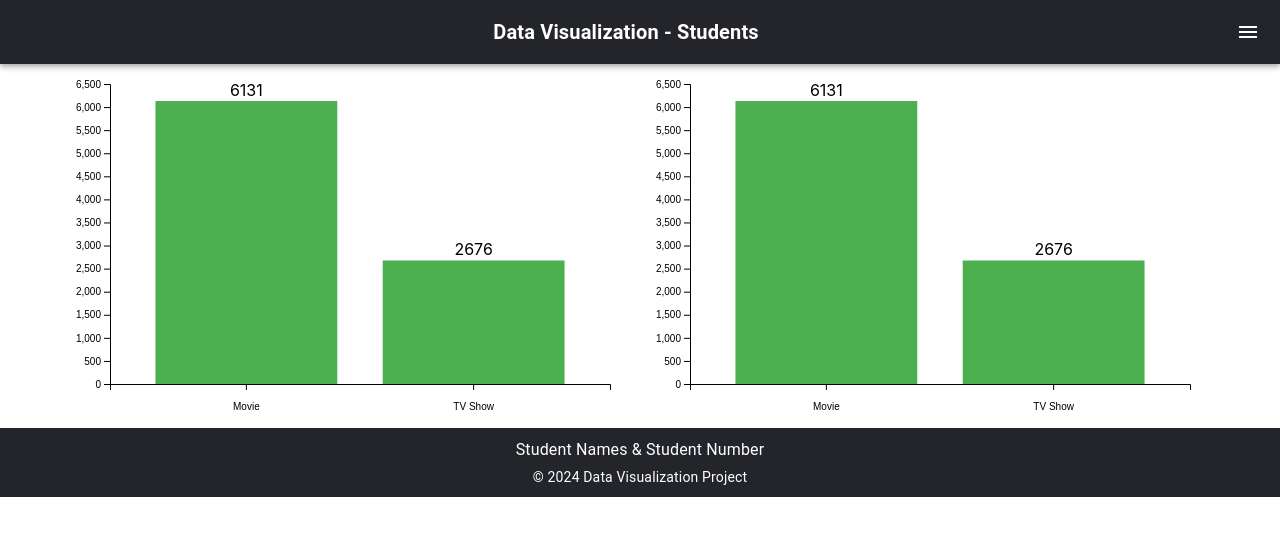
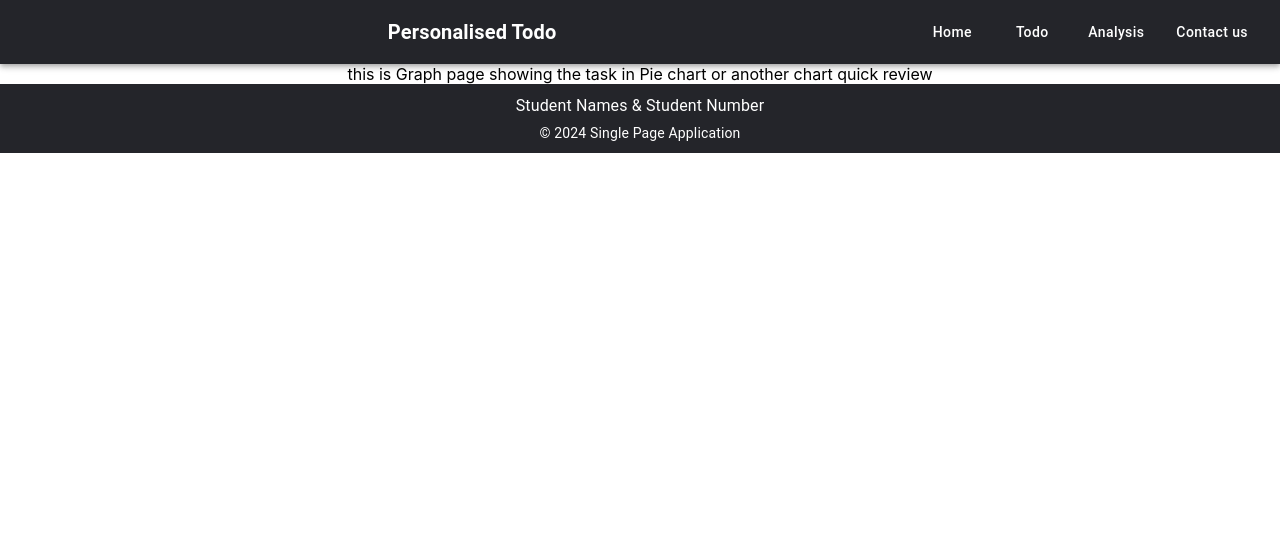
Before and after one commit to kiran-21/SinglePageApplication, a React (Create React App) app: page /graphs in a window 1280 px wide. Shown: the top 536 px of the page. Built offline with nearby package versions, Linux system fonts and the light colour scheme.

Commit message:
page setup

```diff
--- a/src/App.js
+++ b/src/App.js
@@ -1,7 +1,10 @@
 import './App.css';
 import Header from './components/Header';
 import Footer from './components/Footer';
-import Page from './pages/Page';
+import Graphs from './pages/Graphs';
+import Home from './pages/Home';
+import Todo from './pages/Todo';
+import ContactUs from './pages/ContactUs';
 import { BrowserRouter as Router, Routes, Route } from "react-router-dom";
 
 function App() {
@@ -10,9 +13,10 @@ function App() {
       <Router>
       <Header />
       <Routes>
-        <Route path="/" element={<h1>Home</h1>} />
-        <Route path="/graphs" element={<Page />} />
-        <Route path="/about" element={<h1>About Us</h1>} />
+        <Route path="/" element={<Home/>} />
+        <Route path="/todo" element={<Todo/>}/>
+        <Route path="/graphs" element={<Graphs/>}/>
+        <Route path="/contact" element={<ContactUs/>}/>
       </Routes>
       <Footer />
     </Router>
--- a/src/components/Footer.jsx
+++ b/src/components/Footer.jsx
@@ -15,7 +15,7 @@ const Footer = () => {
     >
       <Typography variant="body1">Student Names & Student Number</Typography>
       <Typography variant="body2" sx={{ marginTop: "5px" }}>
-        © 2024 Data Visualization Project
+        © 2024 Single Page Application
       </Typography>
     </Box>
   );
--- a/src/components/Header.jsx
+++ b/src/components/Header.jsx
@@ -1,31 +1,13 @@
 import { Link } from "react-router-dom";
-import React, { useState } from "react";
+import React from "react";
 import AppBar from "@mui/material/AppBar";
 import Toolbar from "@mui/material/Toolbar";
 import Typography from "@mui/material/Typography";
-import IconButton from "@mui/material/IconButton";
-import MenuIcon from "@mui/icons-material/Menu";
-import Drawer from "@mui/material/Drawer";
-import List from "@mui/material/List";
-import ListItem from "@mui/material/ListItem";
-import ListItemText from "@mui/material/ListItemText";
-import Divider from "@mui/material/Divider";
+import Button from "@mui/material/Button";
+import Box from "@mui/material/Box";
 
 const Header = () => {
-  const [drawerOpen, setDrawerOpen] = useState(false);
-
-  const toggleDrawer = (open) => (event) => {
-    if (
-      event.type === "keydown" &&
-      (event.key === "Tab" || event.key === "Shift")
-    ) {
-      return;
-    }
-    setDrawerOpen(open);
-  };
-
   return (
-    <>
     <AppBar position="static" style={{ backgroundColor: "#24252a" }}>
       <Toolbar>
         <Typography
@@ -33,39 +15,39 @@ const Header = () => {
           component="div"
           sx={{ flexGrow: 1, fontWeight: "bold" }}
         >
-            Data Visualization - Students
+          Personalised Todo
         </Typography>
-          <IconButton
-            edge="end"
-            color="inherit"
-            aria-label="menu"
-            onClick={toggleDrawer(true)}
+        <Box sx={{ display: "flex", gap: 2 }}>
+          <Button
+            component={Link}
+            to="/"
+            sx={{ color: "white", textTransform: "none" }}
           >
-            <MenuIcon />
-          </IconButton>
+            Home
+          </Button>
+          <Button
+            component={Link}
+            to="/todo"
+            sx={{ color: "white", textTransform: "none" }}
+          >
+            Todo
+          </Button>
+          <Button
+            component={Link}
+            to="/graphs"
+            sx={{color: "white", textTransform: "none"}}>
+              Analysis
+          </Button>
+          <Button
+            component={Link}
+            to="/contact"
+            sx={{ color: "white", textTransform: "none" }}
+          >
+            Contact us
+          </Button>
+        </Box>
       </Toolbar>
     </AppBar>
-
-      <Drawer anchor="right" open={drawerOpen} onClose={toggleDrawer(false)}>
-        <List sx={{ width: 250 }}>
-          <ListItem>
-            <Typography variant="h6" sx={{ fontWeight: "bold" }}>
-              Navigation
-            </Typography>
-          </ListItem>
-          <Divider />
-          <ListItem button component={Link} to="/" onClick={toggleDrawer(false)}>
-            <ListItemText  color="inherit" primary="Home" />
-          </ListItem>
-          <ListItem button component={Link} to="/graphs" onClick={toggleDrawer(false)}>
-            <ListItemText color="inherit" primary="Graphs" />
-          </ListItem>
-          <ListItem button component={Link} to="/about" onClick={toggleDrawer(false)}>
-            <ListItemText color="inherit" primary="About" />
-          </ListItem>
-        </List>
-      </Drawer>
-    </>
   );
 };
 
--- /dev/null
+++ b/src/pages/ContactUs.jsx
@@ -0,0 +1,11 @@
+import React from "react";
+
+const ContactUs = ()=>{
+
+    return(
+        <div>
+            This is ContactUs page,
+        </div>
+    )
+}
+export default ContactUs;
--- /dev/null
+++ b/src/pages/Graphs.jsx
@@ -0,0 +1,10 @@
+import React from "react";
+
+const Graphs =()=>{
+    return(
+        <div>
+            this is Graph page showing the task in Pie chart or another chart quick review
+        </div>
+    )
+}
+export default Graphs;
--- /dev/null
+++ b/src/pages/Home.jsx
@@ -0,0 +1,10 @@
+import React from "react";
+
+const Home =()=>{
+    return(
+        <div>
+            this is Welome page
+        </div>
+    )
+}
+export default Home;
--- a/src/pages/Page.jsx
+++ /dev/null
@@ -1,88 +0,0 @@
-import React, { useEffect } from "react";
-import * as d3 from "d3";
-
-const Graph = () => {
-  useEffect(() => {
-
-    d3.csv("/netflix_titles.csv").then((data) => {
-
-      const counts = d3.rollup(
-        data,
-        (v) => v.length,
-        (d) => d.type
-      );
-
-      const processedData = Array.from(counts, ([key, value]) => ({
-        type: key,
-        count: value,
-      }));
-
-
-      const width = 500;
-      const height = 300;
-      const margin = { top: 20, right: 30, bottom: 40, left: 50 };
-
-
-      const svg = d3
-        .select("#chart")
-        .append("svg")
-        .attr("width", width + margin.left + margin.right)
-        .attr("height", height + margin.top + margin.bottom)
-        .append("g")
-        .attr("transform", `translate(${margin.left},${margin.top})`);
-
-
-      const x = d3
-        .scaleBand()
-        .domain(processedData.map((d) => d.type))
-        .range([0, width])
-        .padding(0.2);
-
-      const y = d3
-        .scaleLinear()
-        .domain([0, d3.max(processedData, (d) => d.count)])
-        .nice()
-        .range([height, 0]);
-
-
-      svg
-        .append("g")
-        .attr("transform", `translate(0,${height})`)
-        .call(d3.axisBottom(x))
-        .selectAll("text")
-        .attr("transform", "translate(0,10)")
-        .style("text-anchor", "middle");
-
-
-      svg.append("g").call(d3.axisLeft(y));
-
-
-      svg
-        .selectAll("rect")
-        .data(processedData)
-        .enter()
-        .append("rect")
-        .attr("x", (d) => x(d.type))
-        .attr("y", (d) => y(d.count))
-        .attr("width", x.bandwidth())
-        .attr("height", (d) => height - y(d.count))
-        .attr("fill", "#4CAF50");
-
-
-      svg
-        .selectAll("text.label")
-        .data(processedData)
-        .enter()
-        .append("text")
-        .attr("class", "label")
-        .attr("x", (d) => x(d.type) + x.bandwidth() / 2)
-        .attr("y", (d) => y(d.count) - 5)
-        .attr("text-anchor", "middle")
-        .text((d) => d.count);
-    });
-  }, []);
-
-  return <div id="chart"></div>;
-};
-
-export default Graph;
--- /dev/null
+++ b/src/pages/Todo.jsx
@@ -0,0 +1,14 @@
+import React from "react";
+
+const Todo =()=>{
+
+    return(
+        <div>
+            this is todo list
+            can add, edit and delete the
+            also assign priority level for each tasks "Optional
+        </div>
+    )
+
+}
+export default Todo;
```
Lines whose indentation alone changed are shown as unchanged.
